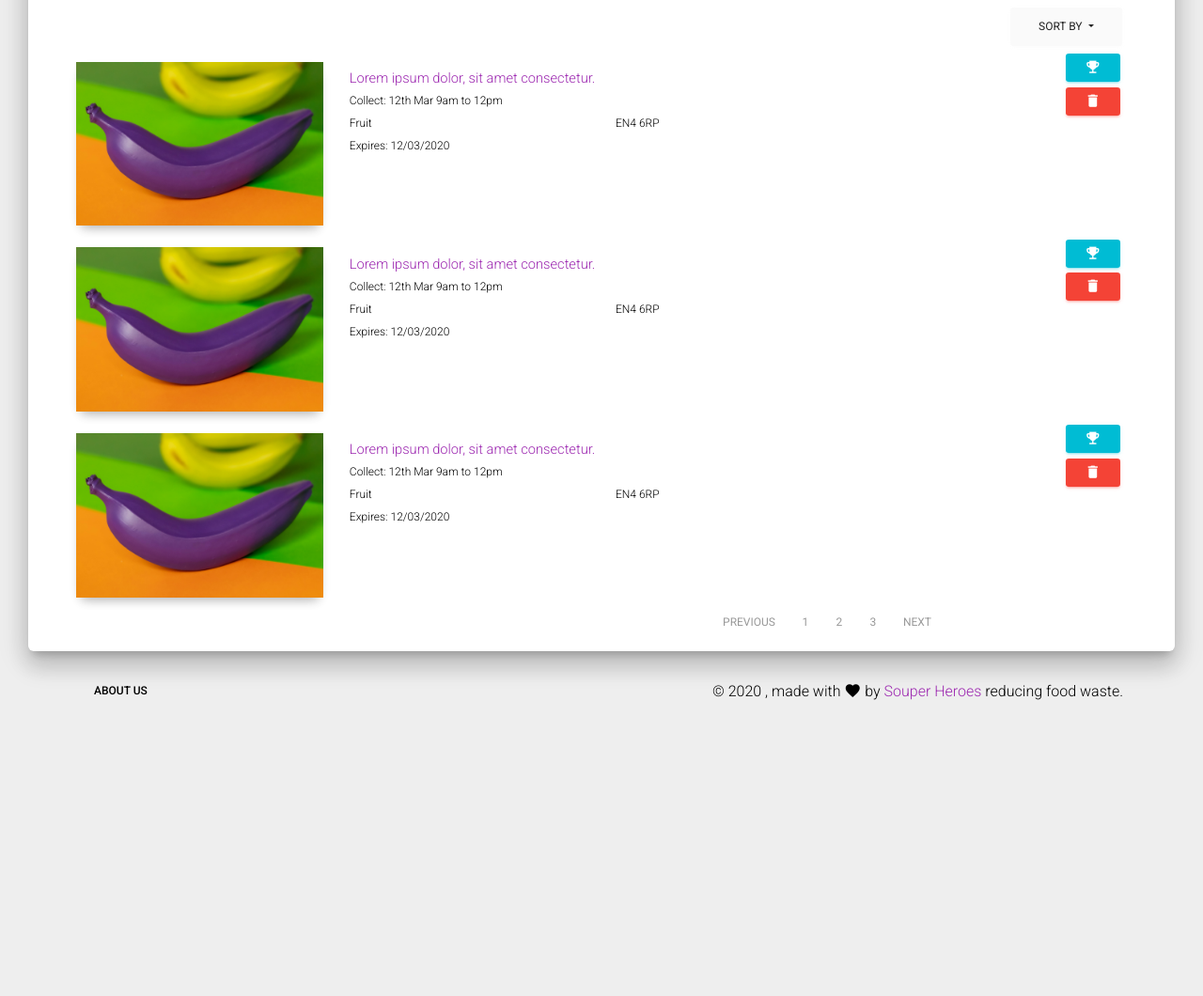
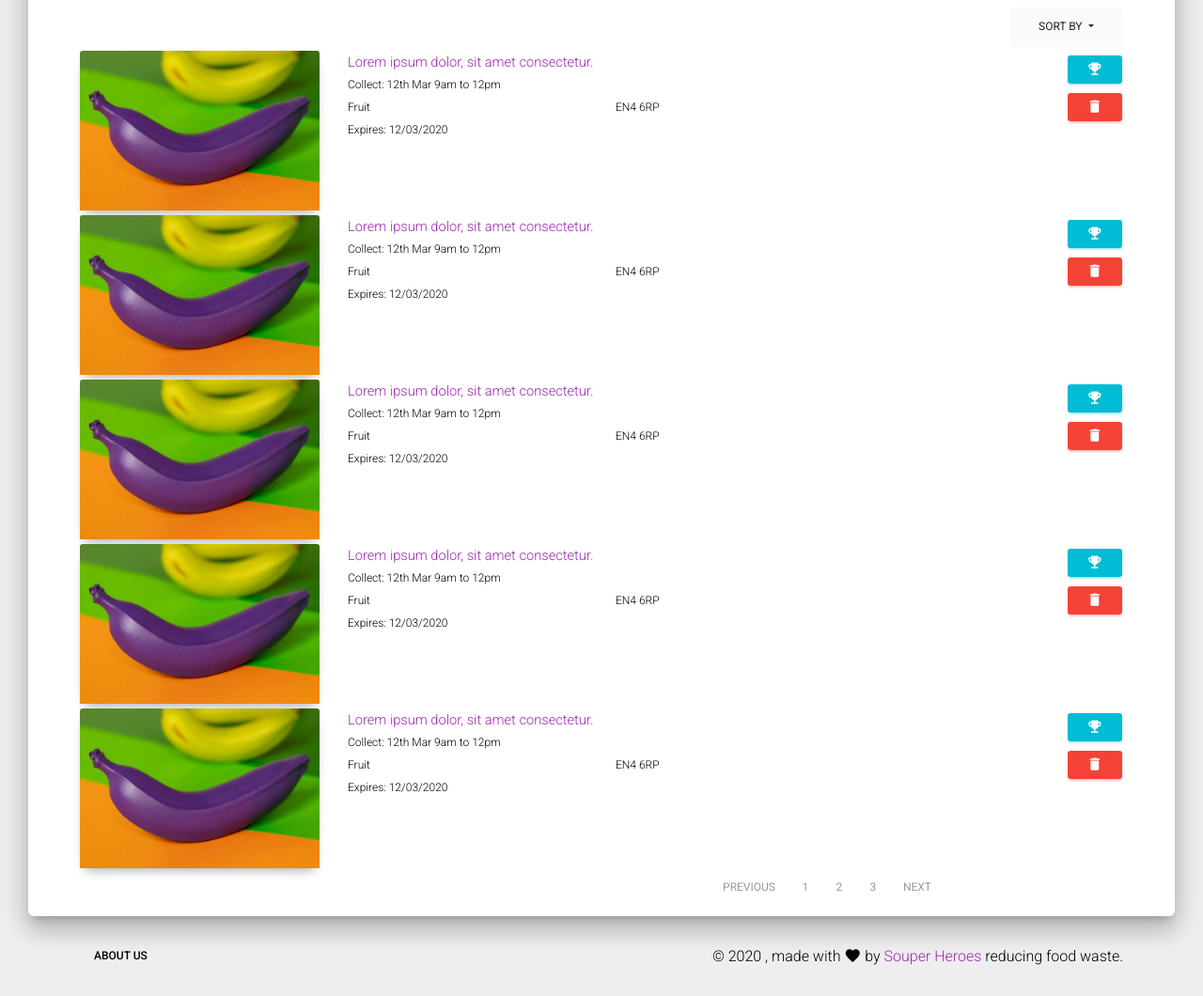
Before and after one commit to Souper-Heroes/static-frontend, a website: page FrontEnd/my-collections.html in a window 1280 px wide. Shown: the part 431-1491 px from the top of the page at 94% size. Before the commit the page ends 1209 px from the top, so only its background shows below. Drawn offline with Linux system fonts and the light colour scheme.

Commit message:
Removed as much styling as possible

```diff
--- a/FrontEnd/my-collections.html
+++ b/FrontEnd/my-collections.html
@@ -125,51 +125,43 @@
                 </div>
               </div>
             </div>
-            <div class="row">
-              <div
-                class="col-3 mr-auto ml-auto"
-                style="padding: 1%; max-width: 100%"
-              >
+            <div class="row" style="padding-bottom: 5px">
+              <div class="col-3 col-md-3 col-lg-3 mr-auto ml-auto">
                 <a href="#">
                   <img
-                    class="img-raised img-fluid"
+                    class="card-img-top img-raised img-fluid"
                     src="../assets/img/purple-banana.jpg"
-                    rel="nofollow"
                     alt="Thumbnail Image"
                   />
                 </a>
               </div>
-              <div class="col-6" style="padding: 1%; max-width: 100%">
-                <div class="container" style="padding: 1%; max-width: 100%">
+              <div class="col-6 mr-auto ml-auto">
                 <div class="row">
-                    <div
-                      class="col-12 text-left"
-                      style="max-width: 100%; font-size: 11pt"
-                    >
+                  <div class="col-12 mr-auto ml-auto" style="font-size: 11pt">
                     <a href="#">Lorem ipsum dolor, sit amet consectetur.</a>
                   </div>
                 </div>
                 <div class="row">
-                    <div class="col-12 text-left" style="font-size: 9pt">
+                  <div class="col-12 mr-auto ml-auto" style="font-size: 9pt">
                     Collect: 12th Mar 9am to 12pm
                   </div>
                 </div>
                 <div class="row">
-                    <div class="col-6 text-left" style="font-size: 9pt">
+                  <div class="col-6 mr-auto ml-auto" style="font-size: 9pt">
                     Fruit
                   </div>
 
-                    <div class="col-6 text-left" style="font-size: 9pt">
+                  <div class="col-6 mr-auto ml-auto" style="font-size: 9pt">
                     EN4 6RP
                   </div>
                 </div>
                 <div class="row">
-                    <div class="col-12 text-left" style="font-size: 9pt">
+                  <div class="col-12 mr-auto ml-auto" style="font-size: 9pt">
                     Expires: 12/03/2020
                   </div>
                 </div>
               </div>
-              </div>
+
               <div class="col-3">
                 <div class="row">
                   <div class="col-12">
@@ -178,7 +170,6 @@
                         type="button"
                         rel="tooltip"
                         class="btn btn-info btn-sm float-right"
-                        style="margin: 3px"
                       >
                         <i class="material-icons">emoji_events</i>
                       </button>
@@ -192,7 +183,6 @@
                         type="button"
                         rel="tooltip"
                         class="btn btn-danger btn-sm float-right"
-                        style="margin: 3px"
                       >
                         <i class="material-icons">delete</i>
                       </button>
@@ -201,51 +191,43 @@
                 </div>
               </div>
             </div>
-            <div class="row">
-              <div
-                class="col-3 mr-auto ml-auto"
-                style="padding: 1%; max-width: 100%"
-              >
+            <div class="row" style="padding-bottom: 5px">
+              <div class="col-3 col-md-3 col-lg-3 mr-auto ml-auto">
                 <a href="#">
                   <img
-                    class="img-raised img-fluid"
+                    class="card-img-top img-raised img-fluid"
                     src="../assets/img/purple-banana.jpg"
-                    rel="nofollow"
                     alt="Thumbnail Image"
                   />
                 </a>
               </div>
-              <div class="col-6" style="padding: 1%; max-width: 100%">
-                <div class="container" style="padding: 1%; max-width: 100%">
+              <div class="col-6 mr-auto ml-auto">
                 <div class="row">
-                    <div
-                      class="col-12 text-left"
-                      style="max-width: 100%; font-size: 11pt"
-                    >
+                  <div class="col-12 mr-auto ml-auto" style="font-size: 11pt">
                     <a href="#">Lorem ipsum dolor, sit amet consectetur.</a>
                   </div>
                 </div>
                 <div class="row">
-                    <div class="col-12 text-left" style="font-size: 9pt">
+                  <div class="col-12 mr-auto ml-auto" style="font-size: 9pt">
                     Collect: 12th Mar 9am to 12pm
                   </div>
                 </div>
                 <div class="row">
-                    <div class="col-6 text-left" style="font-size: 9pt">
+                  <div class="col-6 mr-auto ml-auto" style="font-size: 9pt">
                     Fruit
                   </div>
 
-                    <div class="col-6 text-left" style="font-size: 9pt">
+                  <div class="col-6 mr-auto ml-auto" style="font-size: 9pt">
                     EN4 6RP
                   </div>
                 </div>
                 <div class="row">
-                    <div class="col-12 text-left" style="font-size: 9pt">
+                  <div class="col-12 mr-auto ml-auto" style="font-size: 9pt">
                     Expires: 12/03/2020
                   </div>
                 </div>
               </div>
-              </div>
+
               <div class="col-3">
                 <div class="row">
                   <div class="col-12">
@@ -254,7 +236,6 @@
                         type="button"
                         rel="tooltip"
                         class="btn btn-info btn-sm float-right"
-                        style="margin: 3px"
                       >
                         <i class="material-icons">emoji_events</i>
                       </button>
@@ -268,7 +249,6 @@
                         type="button"
                         rel="tooltip"
                         class="btn btn-danger btn-sm float-right"
-                        style="margin: 3px"
                       >
                         <i class="material-icons">delete</i>
                       </button>
@@ -277,51 +257,43 @@
                 </div>
               </div>
             </div>
-            <div class="row">
-              <div
-                class="col-3 mr-auto ml-auto"
-                style="padding: 1%; max-width: 100%"
-              >
+            <div class="row" style="padding-bottom: 5px">
+              <div class="col-3 col-md-3 col-lg-3 mr-auto ml-auto">
                 <a href="#">
                   <img
-                    class="img-raised img-fluid"
+                    class="card-img-top img-raised img-fluid"
                     src="../assets/img/purple-banana.jpg"
-                    rel="nofollow"
                     alt="Thumbnail Image"
                   />
                 </a>
               </div>
-              <div class="col-6" style="padding: 1%; max-width: 100%">
-                <div class="container" style="padding: 1%; max-width: 100%">
+              <div class="col-6 mr-auto ml-auto">
                 <div class="row">
-                    <div
-                      class="col-12 text-left"
-                      style="max-width: 100%; font-size: 11pt"
-                    >
+                  <div class="col-12 mr-auto ml-auto" style="font-size: 11pt">
                     <a href="#">Lorem ipsum dolor, sit amet consectetur.</a>
                   </div>
                 </div>
                 <div class="row">
-                    <div class="col-12 text-left" style="font-size: 9pt">
+                  <div class="col-12 mr-auto ml-auto" style="font-size: 9pt">
                     Collect: 12th Mar 9am to 12pm
                   </div>
                 </div>
                 <div class="row">
-                    <div class="col-6 text-left" style="font-size: 9pt">
+                  <div class="col-6 mr-auto ml-auto" style="font-size: 9pt">
                     Fruit
                   </div>
 
-                    <div class="col-6 text-left" style="font-size: 9pt">
+                  <div class="col-6 mr-auto ml-auto" style="font-size: 9pt">
                     EN4 6RP
                   </div>
                 </div>
                 <div class="row">
-                    <div class="col-12 text-left" style="font-size: 9pt">
+                  <div class="col-12 mr-auto ml-auto" style="font-size: 9pt">
                     Expires: 12/03/2020
                   </div>
                 </div>
               </div>
-              </div>
+
               <div class="col-3">
                 <div class="row">
                   <div class="col-12">
@@ -330,7 +302,6 @@
                         type="button"
                         rel="tooltip"
                         class="btn btn-info btn-sm float-right"
-                        style="margin: 3px"
                       >
                         <i class="material-icons">emoji_events</i>
                       </button>
@@ -344,7 +315,138 @@
                         type="button"
                         rel="tooltip"
                         class="btn btn-danger btn-sm float-right"
-                        style="margin: 3px"
+                      >
+                        <i class="material-icons">delete</i>
+                      </button>
+                    </td>
+                  </div>
+                </div>
+              </div>
+            </div>
+            <div class="row" style="padding-bottom: 5px">
+              <div class="col-3 col-md-3 col-lg-3 mr-auto ml-auto">
+                <a href="#">
+                  <img
+                    class="card-img-top img-raised img-fluid"
+                    src="../assets/img/purple-banana.jpg"
+                    alt="Thumbnail Image"
+                  />
+                </a>
+              </div>
+              <div class="col-6 mr-auto ml-auto">
+                <div class="row">
+                  <div class="col-12 mr-auto ml-auto" style="font-size: 11pt">
+                    <a href="#">Lorem ipsum dolor, sit amet consectetur.</a>
+                  </div>
+                </div>
+                <div class="row">
+                  <div class="col-12 mr-auto ml-auto" style="font-size: 9pt">
+                    Collect: 12th Mar 9am to 12pm
+                  </div>
+                </div>
+                <div class="row">
+                  <div class="col-6 mr-auto ml-auto" style="font-size: 9pt">
+                    Fruit
+                  </div>
+
+                  <div class="col-6 mr-auto ml-auto" style="font-size: 9pt">
+                    EN4 6RP
+                  </div>
+                </div>
+                <div class="row">
+                  <div class="col-12 mr-auto ml-auto" style="font-size: 9pt">
+                    Expires: 12/03/2020
+                  </div>
+                </div>
+              </div>
+
+              <div class="col-3">
+                <div class="row">
+                  <div class="col-12">
+                    <td class="td-actions">
+                      <button
+                        type="button"
+                        rel="tooltip"
+                        class="btn btn-info btn-sm float-right"
+                      >
+                        <i class="material-icons">emoji_events</i>
+                      </button>
+                    </td>
+                  </div>
+                </div>
+                <div class="row">
+                  <div class="col-12">
+                    <td class="td-actions">
+                      <button
+                        type="button"
+                        rel="tooltip"
+                        class="btn btn-danger btn-sm float-right"
+                      >
+                        <i class="material-icons">delete</i>
+                      </button>
+                    </td>
+                  </div>
+                </div>
+              </div>
+            </div>
+            <div class="row" style="padding-bottom: 5px">
+              <div class="col-3 col-md-3 col-lg-3 mr-auto ml-auto">
+                <a href="#">
+                  <img
+                    class="card-img-top img-raised img-fluid"
+                    src="../assets/img/purple-banana.jpg"
+                    alt="Thumbnail Image"
+                  />
+                </a>
+              </div>
+              <div class="col-6 mr-auto ml-auto">
+                <div class="row">
+                  <div class="col-12 mr-auto ml-auto" style="font-size: 11pt">
+                    <a href="#">Lorem ipsum dolor, sit amet consectetur.</a>
+                  </div>
+                </div>
+                <div class="row">
+                  <div class="col-12 mr-auto ml-auto" style="font-size: 9pt">
+                    Collect: 12th Mar 9am to 12pm
+                  </div>
+                </div>
+                <div class="row">
+                  <div class="col-6 mr-auto ml-auto" style="font-size: 9pt">
+                    Fruit
+                  </div>
+
+                  <div class="col-6 mr-auto ml-auto" style="font-size: 9pt">
+                    EN4 6RP
+                  </div>
+                </div>
+                <div class="row">
+                  <div class="col-12 mr-auto ml-auto" style="font-size: 9pt">
+                    Expires: 12/03/2020
+                  </div>
+                </div>
+              </div>
+
+              <div class="col-3">
+                <div class="row">
+                  <div class="col-12">
+                    <td class="td-actions">
+                      <button
+                        type="button"
+                        rel="tooltip"
+                        class="btn btn-info btn-sm float-right"
+                      >
+                        <i class="material-icons">emoji_events</i>
+                      </button>
+                    </td>
+                  </div>
+                </div>
+                <div class="row">
+                  <div class="col-12">
+                    <td class="td-actions">
+                      <button
+                        type="button"
+                        rel="tooltip"
+                        class="btn btn-danger btn-sm float-right"
                       >
                         <i class="material-icons">delete</i>
                       </button>
```
Also changed, not shown: FrontEnd/my-listings.html (+103 -66 lines). Lines whose indentation alone changed are shown as unchanged.
